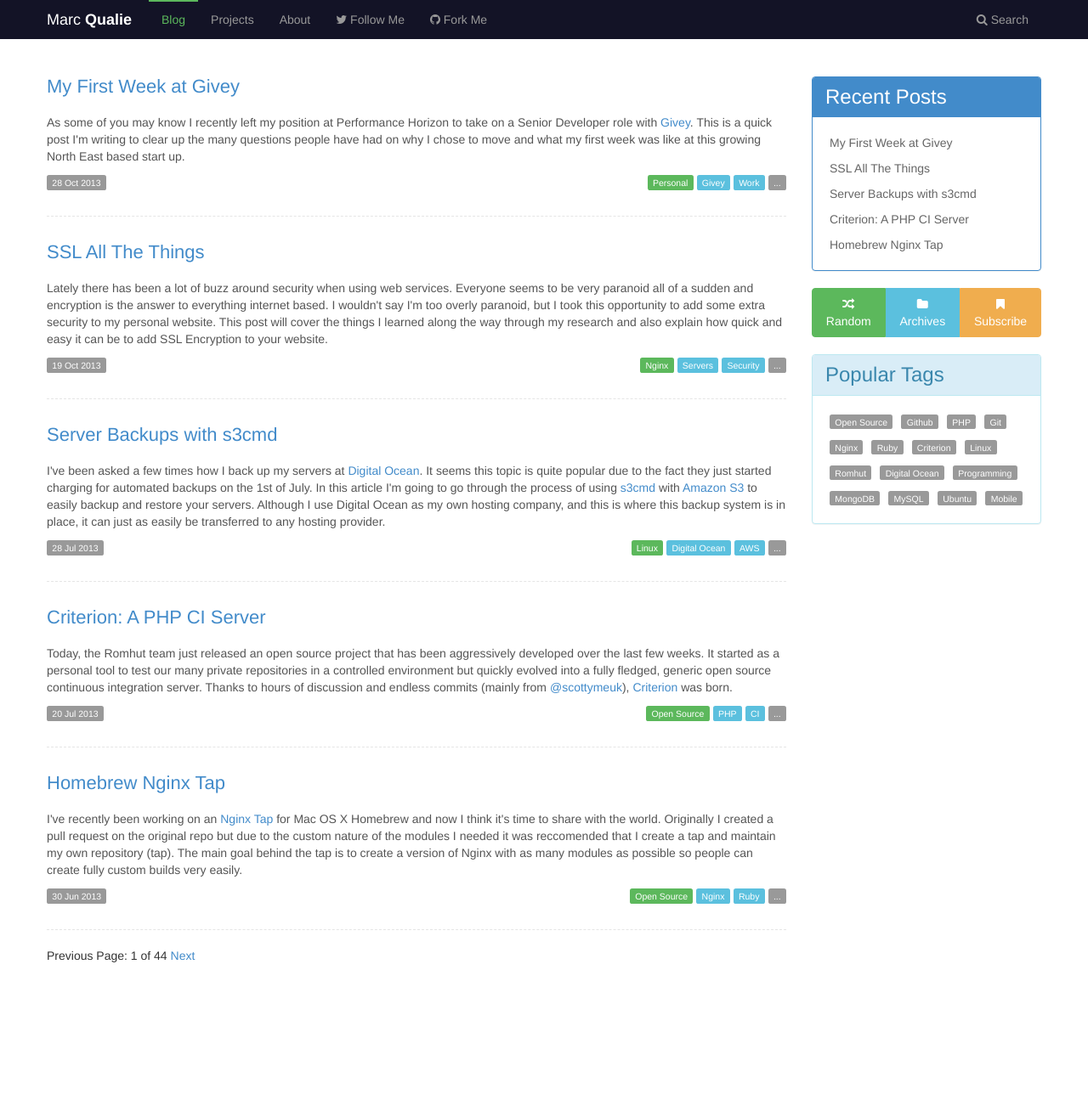
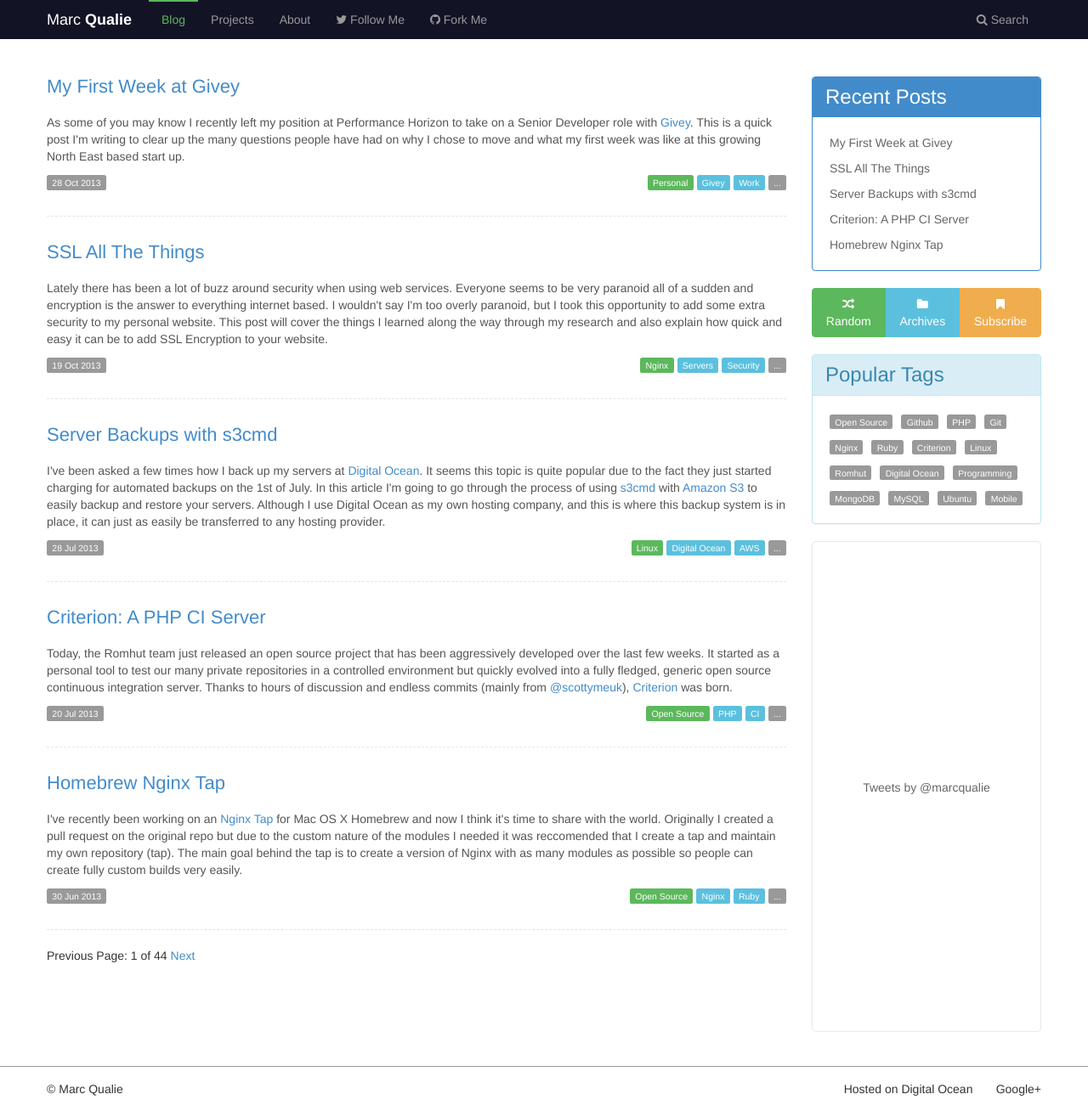
Before and after one commit to sdeering/marcqualie.com, a Jekyll site: the page built from index.html, in a window 1280 px wide and 1308 px high. Shown: the whole window at 85% size. Built offline with Jekyll 4.4.1, drawn with Linux system fonts in a browser that asks for light colours; Markdown is read by kramdown in place of the engine named in the settings; the list of posts is cut into pages by our own code; comment, search, counter and statistics services are not loaded.

Commit message:
Added twitter and disqus javascripts

```diff
--- a/_includes/sidebar.html
+++ b/_includes/sidebar.html
@@ -34,3 +34,6 @@
     <li><a href="/tag/mobile" title="Mobile Posts"><span class="label">Mobile</span></a></li>
   </ul>
 </div>
+
+<a class="twitter-timeline" href="https://twitter.com/marcqualie" data-widget-id="262680227904356353">Tweets by @marcqualie</a>
+<br/>
--- a/_layouts/default.html
+++ b/_layouts/default.html
@@ -18,6 +18,7 @@
 </head>
 <body>
 
+<!-- Navigation -->
 <div class="navbar navbar-static-top navbar-inverse">
     <div class="container">
       <a href="/" title="Marc Qualie" class="navbar-brand">Marc <strong>Qualie</strong></a>
@@ -47,6 +48,7 @@
     </div>
 </div>
 
+<!-- Main Page Content -->
 <div class="container spacer-top">
   <div class="row">
 
@@ -59,6 +61,25 @@
       {% include sidebar.html %}
     </div>
 
+  </div>
+</div>
+
+<!-- Footer -->
+<div class="footer">
+  <div class="container">
+    <div class="row">
+
+      <div class="col col-lg-3">
+        &copy; <a href="{{ site.url }}" title="Marc Qualie">Marc Qualie</a>
+      </div>
+
+      <div class="col col-lg-9 align-right">
+        <a href="https://www.digitalocean.com/?refcode=4f6e23440060" target="_blank" title="Digital Ocean"><span class="glyphicon glyphicon-share"></span> Hosted on Digital Ocean</a>
+        &nbsp; &nbsp; &nbsp;
+        <a href="https://plus.google.com/107346357165350603625?rel=author">Google+</a>
+      </div>
+
+    </div>
   </div>
 </div>
 
--- a/js/app.js
+++ b/js/app.js
@@ -22,3 +22,18 @@ $(function() {
     template: '#search-results-template'
   });
 });
+
+// Disqus
+var disqus_shortname = 'marcqualie';
+$(function() {
+  var dsq = document.createElement('script'); dsq.type = 'text/javascript'; dsq.async = true;
+  dsq.src = '//' + disqus_shortname + '.disqus.com/' + ($('#disqus_thread').length > 0 ? 'embed' : 'count') + '.js';
+  (document.getElementsByTagName('head')[0] || document.getElementsByTagName('body')[0]).appendChild(dsq);
+});
+
+// Twitter
+$(function () {
+  if ($('.twitter-timeline').length > 0) {
+    !function(d,s,id){var js,fjs=d.getElementsByTagName(s)[0];if(!d.getElementById(id)){js=d.createElement(s);js.id=id;js.src="//platform.twitter.com/widgets.js";fjs.parentNode.insertBefore(js,fjs);}}(document,"script","twitter-wjs");
+  }
+});
```
